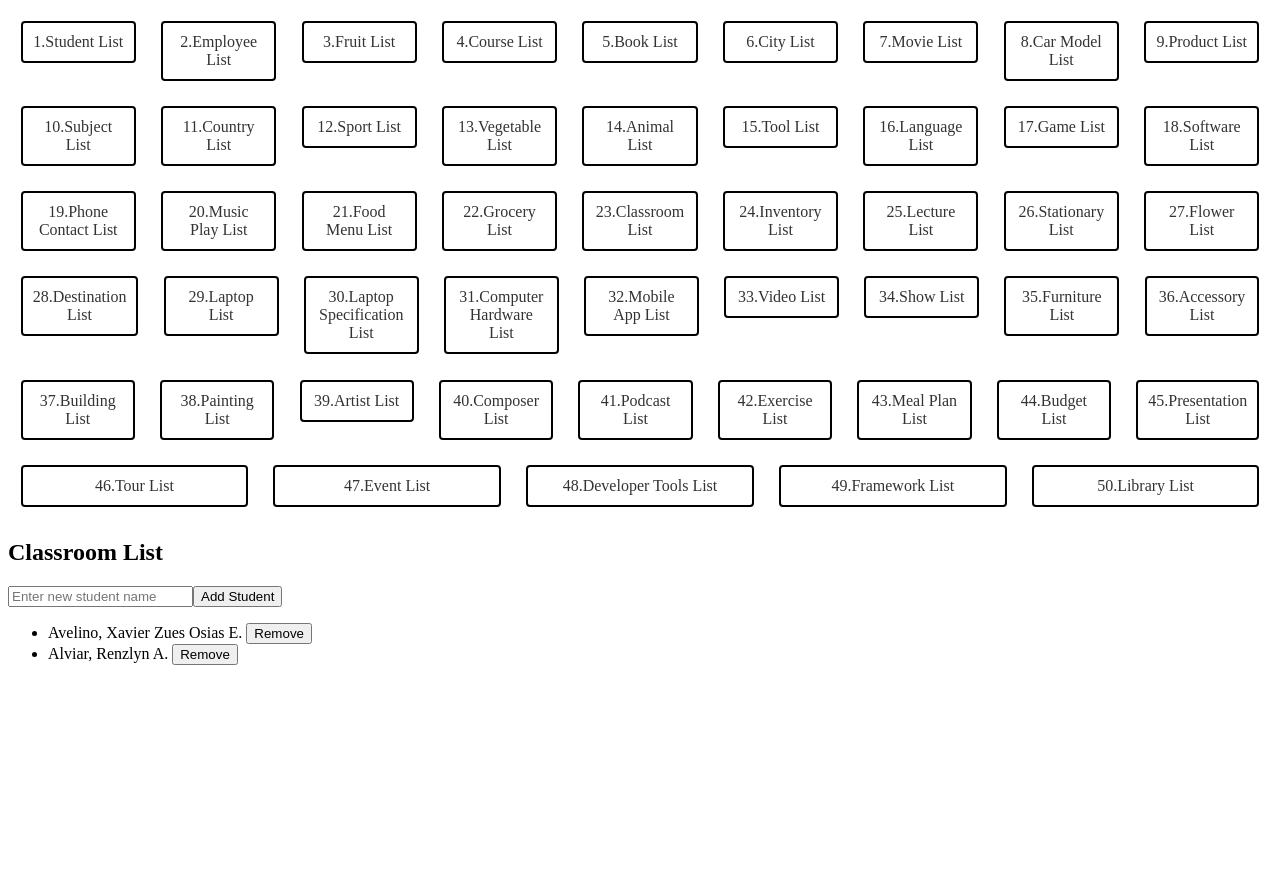
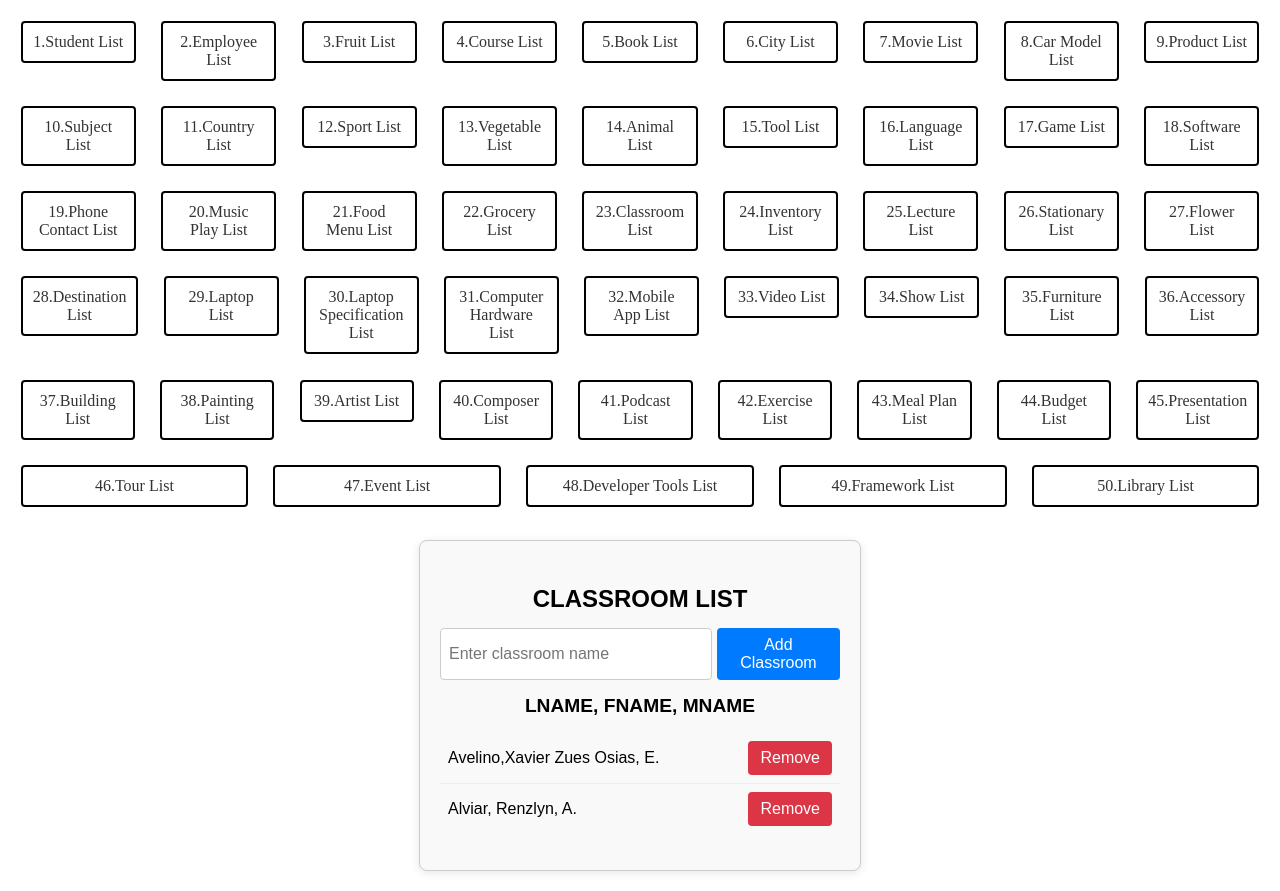
Before and after one commit to Xavierbaliw/Activity15-Angular-with-TypeScript-and-Data-Structures, an Angular app: page /classroomlist in a window 1280 px wide. Before the commit the page ends 800 px from the top, so only its background shows below. Built offline with nearby package versions, Linux system fonts and the light colour scheme.

Commit message:
add classroomlist services

```diff
--- a/src/app/component/classroom-list/classroom-list.component.css
+++ b/src/app/component/classroom-list/classroom-list.component.css
@@ -0,0 +1,76 @@
+.classroom-list-container {
+  max-width: 400px;
+  margin: 20px auto;
+  padding: 20px;
+  border: 1px solid #ccc;
+  border-radius: 8px;
+  background-color: #f9f9f9;
+  box-shadow: 0 2px 10px rgba(0, 0, 0, 0.1);
+  font-family: Arial, sans-serif;
+}
+
+.classroom-list-container p {
+  font-size: 1.5em;
+  margin-bottom: 15px;
+  font-weight: bold;
+  text-align: center;
+}
+
+.classroom-list-container .add-classroom {
+  display: flex;
+  margin-bottom: 15px;
+}
+
+.classroom-list-container input {
+  width: calc(100% - 120px);
+  padding: 8px;
+  border: 1px solid #ccc;
+  border-radius: 4px;
+  font-size: 1em;
+}
+
+.classroom-list-container button {
+  padding: 8px 12px;
+  background-color: #007bff;
+  color: white;
+  border: none;
+  border-radius: 4px;
+  cursor: pointer;
+  font-size: 1em;
+  margin-left: 5px;
+}
+
+.classroom-list-container button:hover {
+  background-color: #0056b3;
+}
+
+.classroom-list-container h2 {
+  font-size: 1.2em;
+  margin: 10px 0;
+  text-align: center;
+}
+
+.classroom-list-container ul {
+  list-style: none;
+  padding: 0;
+}
+
+.classroom-list-container li {
+  display: flex;
+  justify-content: space-between;
+  align-items: center;
+  padding: 8px;
+  border-bottom: 1px solid #eee;
+}
+
+.classroom-list-container li:last-child {
+  border-bottom: none;
+}
+
+.classroom-list-container li button {
+  background-color: #dc3545;
+}
+
+.classroom-list-container li button:hover {
+  background-color: #c82333;
+}
--- a/src/app/component/classroom-list/classroom-list.component.html
+++ b/src/app/component/classroom-list/classroom-list.component.html
@@ -1,13 +1,16 @@
-<div class="classroom">
-  <h2>Classroom List</h2>
+<div class="classroom-list-container">
+  <p>CLASSROOM LIST</p>
 
-  <input type="text" [(ngModel)]="newStudent" placeholder="Enter new student name">
-  <button (click)="addStudent()">Add Student</button>
+  <div class="add-classroom">
+    <input [(ngModel)]="newClassroom" placeholder="Enter classroom name" />
+    <button (click)="addClassroom()">Add Classroom</button>
+  </div>
 
+  <h2>LNAME, FNAME, MNAME</h2>
   <ul>
-    <li *ngFor="let student of students; let i = index">
-      {{ student }}
-      <button (click)="removeStudent(i)">Remove</button>
+    <li *ngFor="let classroom of getClassrooms(); let i = index">
+      {{ classroom }}
+      <button (click)="removeItem(i)">Remove</button>
     </li>
   </ul>
 </div>
--- a/src/app/component/classroom-list/classroom-list.component.ts
+++ b/src/app/component/classroom-list/classroom-list.component.ts
@@ -1,4 +1,5 @@
 import { Component } from '@angular/core';
+import {ClassroomListService} from "../../services/classroom-list.service";
 
 @Component({
   selector: 'app-classroom-list',
@@ -6,21 +7,22 @@ import { Component } from '@angular/core';
   styleUrl: './classroom-list.component.css'
 })
 export class ClassroomListComponent {
-  students: string[] = [
-    'Avelino, Xavier Zues Osias E.',
-    'Alviar, Renzlyn A.',
-  ];
+  newClassroom: string = '';
 
-  newStudent: string = '';
+  constructor(private classroomListService: ClassroomListService) {}
 
-  addStudent() {
-    if (this.newStudent.trim()) {
-      this.students.push(this.newStudent.trim());
-      this.newStudent = '';
-
+  addClassroom() {
+    if (this.newClassroom.trim()) {
+      this.classroomListService.addClassroom(this.newClassroom.trim());
+      this.newClassroom = '';
     }
   }
-  removeStudent(index: number) {
-    this.students.splice(index, 1);
+
+  getClassrooms(): string[] {
+    return this.classroomListService.getClassrooms();
+  }
+
+  removeItem(index: number) {
+    this.classroomListService.removeClassroom(index);
   }
 }
--- /dev/null
+++ b/src/app/services/classroom-list.service.ts
@@ -0,0 +1,22 @@
+import { Injectable } from '@angular/core';
+
+@Injectable({
+  providedIn: 'root'
+})
+export class ClassroomListService {
+  private classrooms: string[] = ['Avelino,Xavier Zues Osias, E.', 'Alviar, Renzlyn, A.'];
+
+  addClassroom(classroom: string) {
+    this.classrooms.push(classroom);
+  }
+
+  getClassrooms(): string[] {
+    return this.classrooms;
+  }
+
+  removeClassroom(index: number) {
+    if (index > -1) {
+      this.classrooms.splice(index, 1);
+    }
+  }
+}
```
Also changed, not shown: 1 other file (tests, documents, lock files or other folders).
